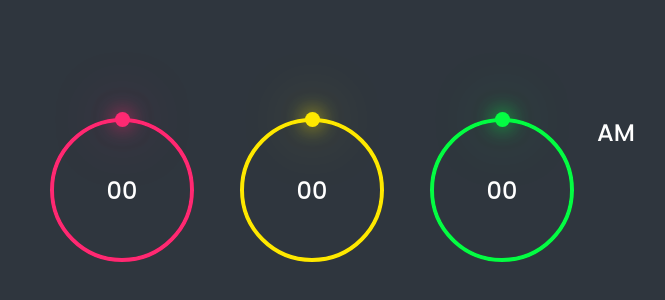
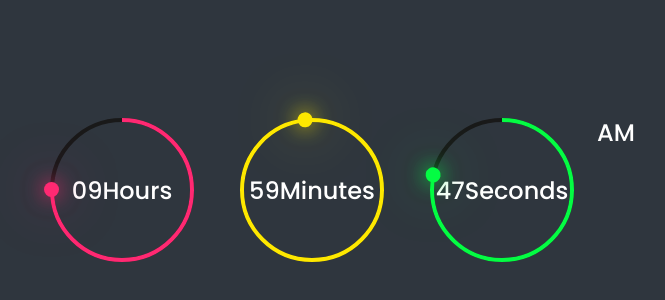
Before and after one commit to Manju-Anand/DigitalClock, a plain HTML site: page index.html in a window 1280 px wide. Shown: the part 210-510 px from the top of the page, without its empty margins (308-973 px from the left). Drawn offline with Linux system fonts and the light colour scheme; files that its build step writes are made by us from their sources.

Commit message:
Update index.html

```diff
--- a/index.html
+++ b/index.html
@@ -5,8 +5,8 @@
     <meta http-equiv="X-UA-Compatible" content="IE=edge">
     <meta name="viewport" content="width=device-width, initial-scale=1.0">
     <title>Document</title>
-    <link rel="stylesheet" href="styles.css">
-    <script type="text/javascript" src="script.js"></script>
+    <link rel="stylesheet" href="css/styles.css">
+    <script type="text/javascript" src="js/script.js"></script>
 </head>
 <body>
   <div class="container">
```
